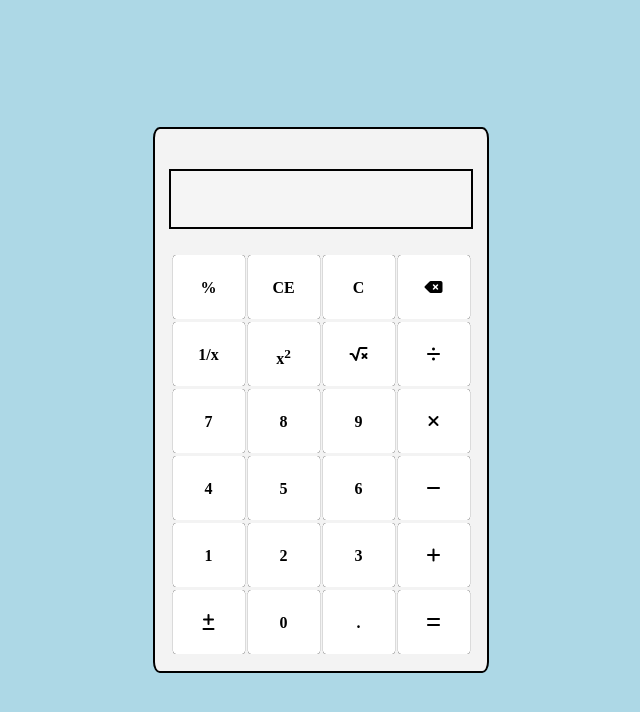
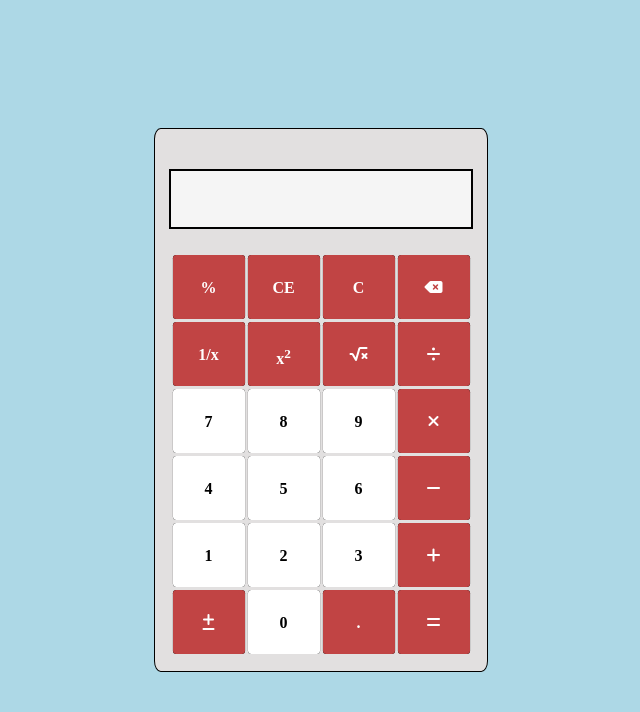
Before and after one commit to SaurabhKoli74/Calculator-Project, a plain HTML site: page index.html in a window 1280 px wide. Shown: the whole page, without its empty margins (319-959 px from the left). Drawn offline with Linux system fonts and the light colour scheme.

Commit message:
Added some stylings and todo's are turned off

```diff
--- a/index.html
+++ b/index.html
@@ -26,35 +26,35 @@
 
         <div class="button-container">
 
-            <div id="percent" data-value="%">%</div>
-            <div id="Clear-all" data-value="ce">CE</div>
-            <div id="Clear" data-value="c">C</div>
-            <div id="Back" data-value="back"><i class="fa-solid fa-delete-left"></i></div>
+            <div id="percent" data-value="%" class="backgound-clr-red">%</div>
+            <div id="Clear-all" data-value="ce" class="backgound-clr-red">CE</div>
+            <div id="Clear" data-value="c" class="backgound-clr-red">C</div>
+            <div id="Back" data-value="back" class="backgound-clr-red"><i class="fa-solid fa-delete-left"></i></div>
 
-            <div id="" data-value="1/x" class="color-">1/x</div>
-            <div id="square" data-value="^">x<sup>2</sup></div>
-            <div id="square-root" data-value=""><i class="fa-solid fa-square-root-variable"></i></div>
-            <div id="division" data-value="/"><i class="fa-solid fa-divide"></i></div>
+            <div id="" data-value="1/x" class="backgound-clr-red">1/x</div>
+            <div id="square" data-value="^" class="backgound-clr-red">x<sup>2</sup></div>
+            <div id="square-root" data-value="" class="backgound-clr-red"><i class="fa-solid fa-square-root-variable"></i></div>
+            <div id="division" data-value="/" class="backgound-clr-red"><i class="fa-solid fa-divide"></i></div>
 
             <div id="num7" data-value="7">7</div>
             <div id="num8" data-value="8">8</div>
             <div id="num9" data-value="9">9</div>
-            <div id="muliply" data-value="*"><i class="fa-solid fa-xmark"></i></div>
+            <div id="muliply" data-value="*" class="backgound-clr-red"><i class="fa-solid fa-xmark"></i></div>
 
             <div id="num4" data-value="4">4</div>
             <div id="num5" data-value="5">5</div>
             <div id="num6" data-value="6">6</div>
-            <div id="subtract " data-value="-"><i class="fa-solid fa-minus"></i></div>
+            <div id="subtract " data-value="-" class="backgound-clr-red"><i class="fa-solid fa-minus"></i></div>
 
             <div id="num1" data-value="1">1</div>
             <div id="num2" data-value="2">2</div>
             <div id="num3" data-value="3">3</div>
-            <div id="addition" data-value="+"><i class="fa-solid fa-plus"></i></div>
+            <div id="addition" data-value="+" class="backgound-clr-red"><i class="fa-solid fa-plus"></i></div>
 
-            <div id="sign-change" data-value="sc"><i class="fa-solid fa-plus-minus"></i></div>
-            <div id="num0" data-value="0">0</div>
-            <div id="dot" data-value=".">.</div>
-            <div id="result" data-value="="><i class="fa-solid fa-equals"></i></div>
+            <div id="sign-change" data-value="sc" class="backgound-clr-red"><i class="fa-solid fa-plus-minus"></i></div>
+            <div id="num0" data-value="0" >0</div>
+            <div id="dot" data-value="." class="backgound-clr-red">.</div>
+            <div id="result" data-value="=" class="backgound-clr-red"> <i class="fa-solid fa-equals"></i></div>
 
         </div>
 
--- a/script.js
+++ b/script.js
@@ -12,7 +12,9 @@ function calc() {
     // console.log(this.getAttribute('data-value'));
     var temp = this.getAttribute('data-value');
 
-
+    if(temp==='back' || temp ==='ce'  || temp==='back' || temp==='^' || temp==='sc' || temp==='' || temp==='%' || temp==='1/x'){
+        return;
+    }
     if (temp === '+' || temp === '-' || temp === '/' || temp === '*') {
         if (operator === null) {
             if (display.innerHTML !== '') {
--- a/style.css
+++ b/style.css
@@ -26,13 +26,13 @@ body{
     /* max-width: 500px; */
     max-width:300px;
     height:auto;
-    background-color: white;
+    /* background-color: white; */
     padding: 1rem;
     display: flex;
     flex-direction: column;
     align-items: center;
-    background-color:#f3f3f3;
-    border: 2px solid black;
+    background-color:#e2e0e0;
+    border: 0.5px solid black;
     border-radius: 2%;
 
 
@@ -93,9 +93,19 @@ body{
 
 
 .button-container div:hover{
-    background-color: rgba(211, 211, 211, 0.1);
+    background-color: #ffc877;
+    box-shadow: 0px 0px 2px 0px black;
+
 
 }
 .button-container div:active{
     transform: scale(0.95);
 }
+
+
+
+.button-container .backgound-clr-red{
+   color: white;
+    background-color: #c14444 ;
+
+}
```
